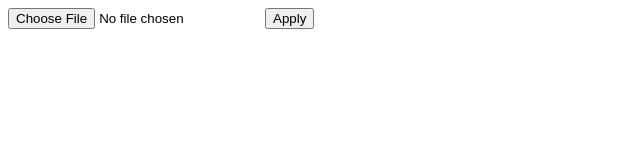
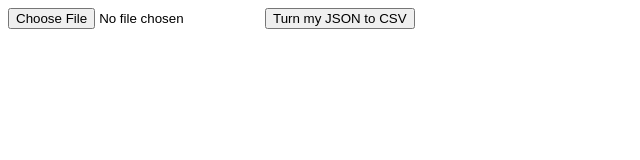
Before and after one commit to MrMicrowaveOven/JSONtoCSV, a website: page index.html in a window 1280 px wide. Shown: the whole page, without its empty margins (0-640 px from the left). Drawn offline with Linux system fonts and the light colour scheme.

Commit message:
Made button more descriptive

```diff
--- a/index.html
+++ b/index.html
@@ -7,7 +7,7 @@
   <body>
     <div class="response">
       <input id="jsonFile" type="file"/>
-      <button type="button" name="button" onclick="applyFile()">Apply</button>
+      <button type="button" name="button" onclick="applyFile()">Turn my JSON to CSV</button>
     </div>
     <script type="text/javascript" src="explore.js"></script>
   </body>
```
